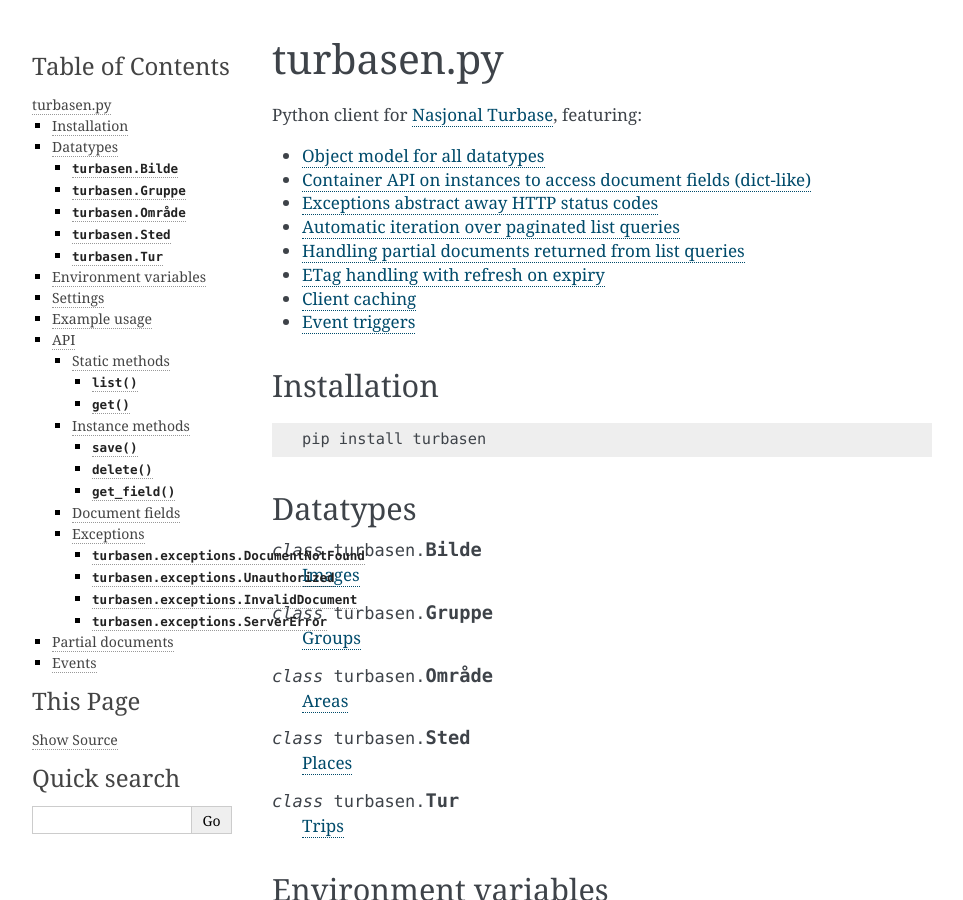
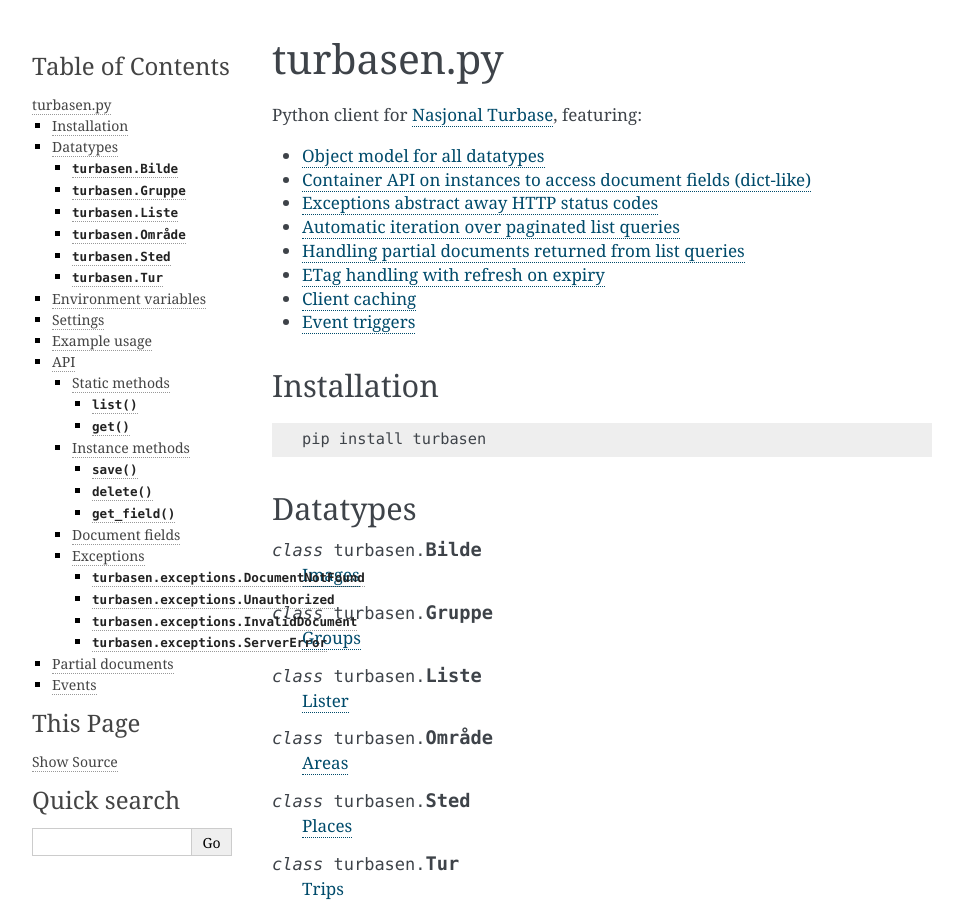
Before and after one commit to Turbasen/turbasen.py, a Sphinx documentation site: the page built from docs/index.rst, in a window 1280 px wide and 900 px high. Shown: the whole window, without its empty margins (148-1111 px from the left). Built offline with Sphinx 7.4.7, drawn with Linux system fonts in a browser that asks for light colours.

Commit message:
doc: add Liste datatype

```diff
--- a/docs/index.rst
+++ b/docs/index.rst
@@ -39,6 +39,10 @@
 .. py:class:: turbasen.Gruppe
 
   `Groups <http://www.nasjonalturbase.no/data/grupper/>`_
+
+.. py:class:: turbasen.Liste
+
+  `Lister <http://www.nasjonalturbase.no/data/lister/>`_
 
 .. py:class:: turbasen.Område
 
```
